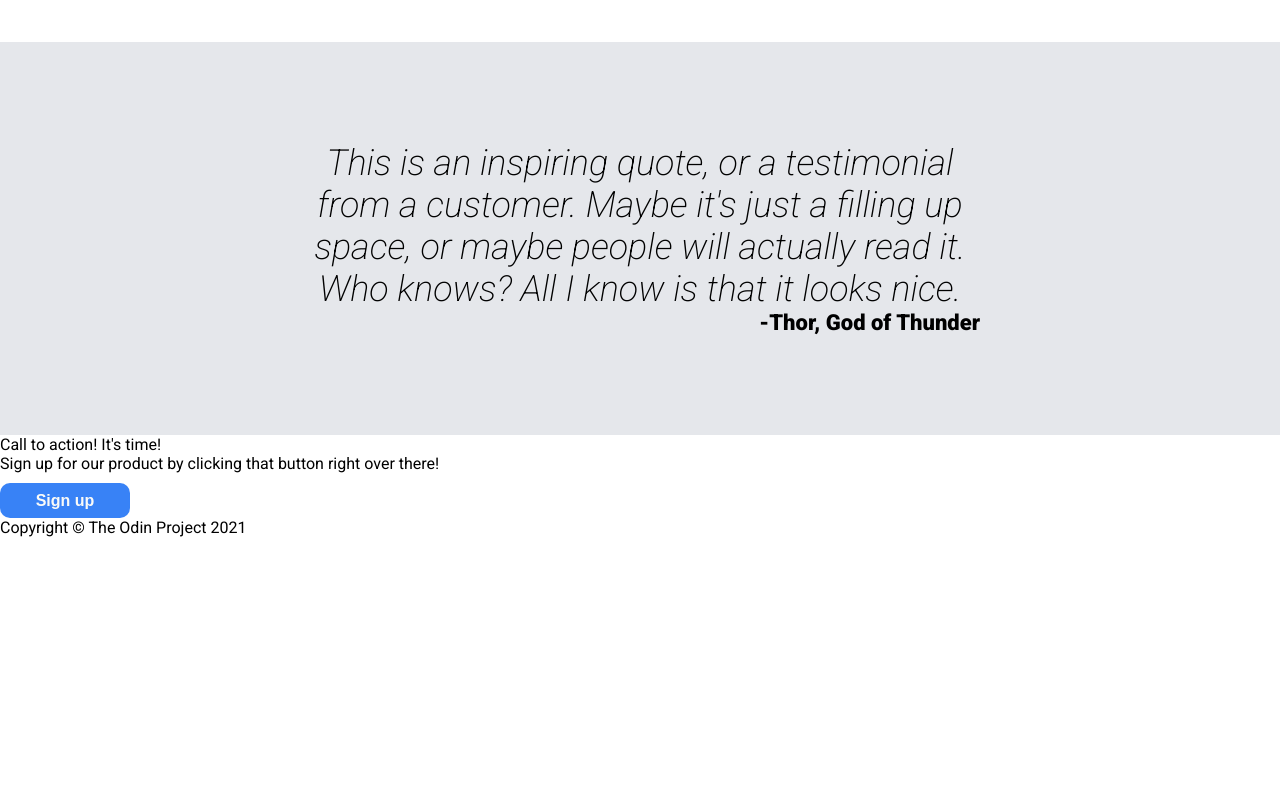
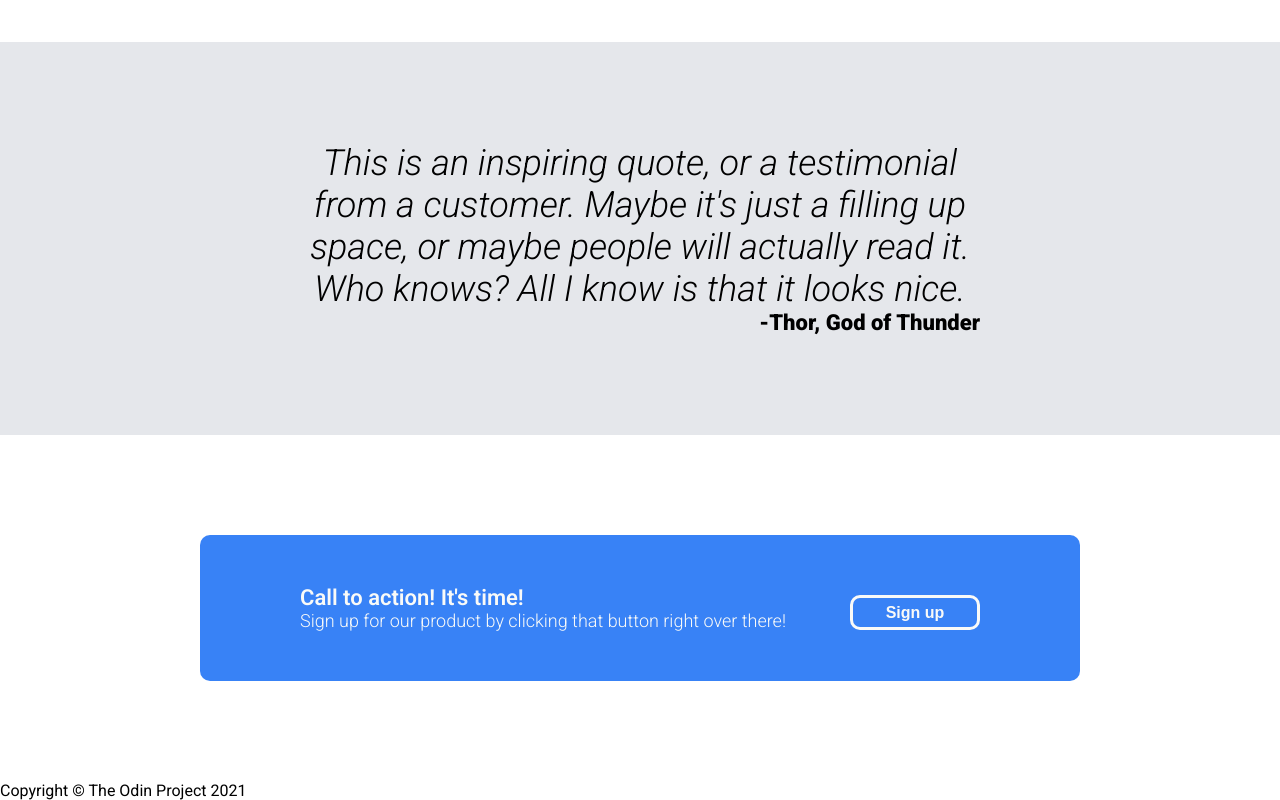
Before and after one commit to Arman-Attar/Landing-Page, a plain HTML site: page index.html in a window 1280 px wide. Shown: the part 1298-2098 px from the top of the page. Before the commit the page ends 1835 px from the top, so only its background shows below. Drawn offline with Linux system fonts and the light colour scheme.

Commit message:
completed the styling of the call to action  section

```diff
--- a/index.html
+++ b/index.html
@@ -54,8 +54,10 @@
     </div>
 
     <div class="modal">
+        <div class="left">
         <div class="action-header">Call to action! It's time!</div>
         <div class="action-subtext">Sign up for our product by clicking that button right over there!</div>
+    </div>
         <button class="signup2">Sign up</button>
     </div>
 
--- a/style.css
+++ b/style.css
@@ -144,7 +144,7 @@ button {
 .quote {
     text-align: center;
     font-size: 36px;
-    font-weight:200;
+    font-weight:300;
     font-style: italic;
 }
 
@@ -153,3 +153,40 @@ button {
     font-size: 22px;
     font-weight: 900;
 }
+
+/* call to action */
+
+.modal {
+    display: flex;
+    justify-content: space-between;
+    border-radius: 10px;
+    background: #3882F6;
+    color: #F9FAF8;
+    font-weight: 600;
+    margin: 100px 200px;
+    padding: 50px 100px;
+}
+
+.action-header {
+    font-size: 22px;
+    font-weight: 600;
+    color: #F9FAF8
+}
+
+.action-subtext {
+    font-size: 18px;
+    font-weight: 300;
+    color: #F9FAF8
+}
+
+.signup2 {
+    border: none;
+    border-radius: 10px;
+    border: #F9FAF8 solid;
+    height:35px;
+    width: 130px;
+    color: #F9FAF8;
+    font-weight: 600;
+    font-size: 16px;
+    margin-top: 10px;
+}
```
